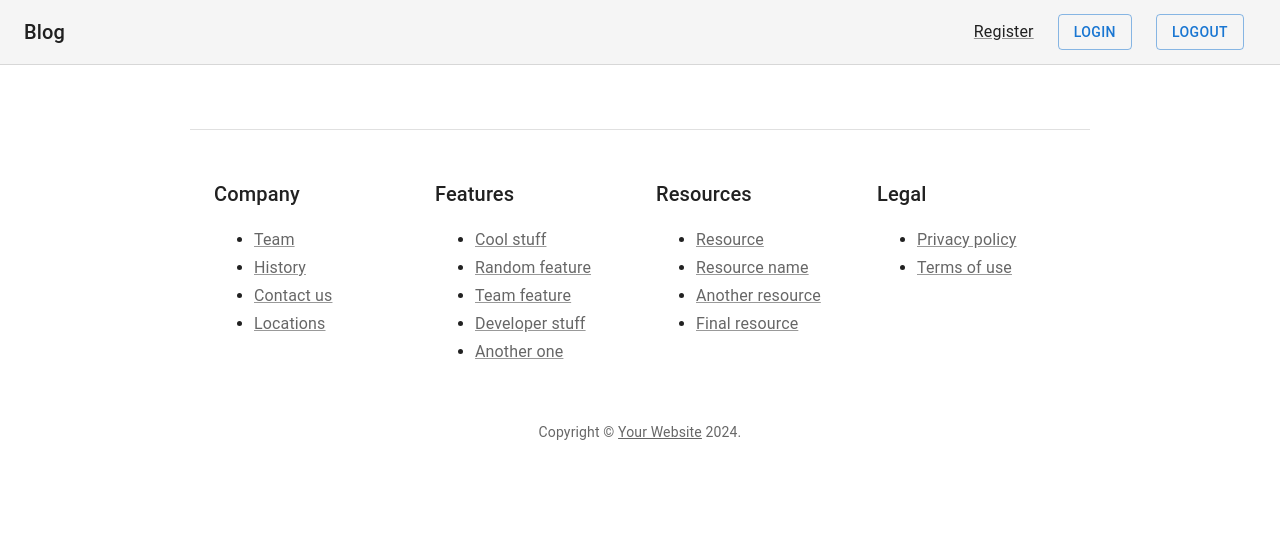
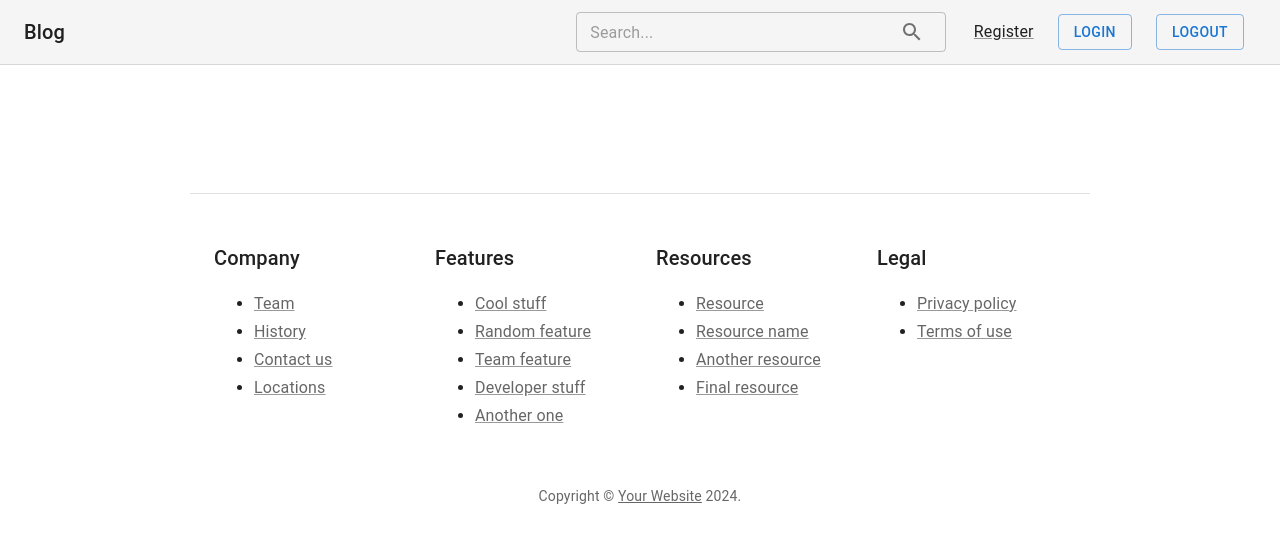
Before and after one commit to Mathijs-V/ecom-dashboard-v7, a React (Create React App) app: page /blog/1 in a window 1280 px wide. Shown: the top 542 px of the page. Built offline with nearby package versions, Linux system fonts and the light colour scheme; no server answers.

Commit message:
search_functionality

```diff
--- a/package.json
+++ b/package.json
@@ -5,6 +5,7 @@
   "dependencies": {
     "@emotion/react": "^11.11.4",
     "@emotion/styled": "^11.11.5",
+    "@mui/icons-material": "^5.15.19",
     "@mui/material": "^5.15.19",
     "@testing-library/jest-dom": "^5.17.0",
     "@testing-library/react": "^13.4.0",
--- a/src/App.js
+++ b/src/App.js
@@ -7,6 +7,7 @@ import Register from './components/register';
 import Login from './components/login';
 import Logout from './components/logout';
 import Single from './components/single';
+import Search from './components/Search';
 
 function App() {
   return (
@@ -17,7 +18,8 @@ function App() {
           <Route path='/register' element={<Register />} />
           <Route path='/login' element={<Login />} />
           <Route path='/logout' element={<Logout />} />
-          <Route path='/post/:slug' element={<Single />} />
+          <Route path='/blog/:slug' element={<Single />} />
+          <Route path='/search' element={<Search />} />
         </Routes>
       <Footer />
     </Router>
--- a/src/components/Header.js
+++ b/src/components/Header.js
@@ -1,25 +1,64 @@
-import React from 'react';
+import React, { useState } from 'react';
 import AppBar from '@mui/material/AppBar';
 import Toolbar from '@mui/material/Toolbar';
 import Typography from '@mui/material/Typography';
 import CssBaseline from '@mui/material/CssBaseline';
-import { NavLink } from 'react-router-dom';
+import { styled } from '@mui/material/styles';
+import { NavLink, useNavigate } from 'react-router-dom';
 import Link from '@mui/material/Link';
 import Button from '@mui/material/Button';
-import { Box } from '@mui/material';
+import TextField from '@mui/material/TextField';
+import IconButton from '@mui/material/IconButton';
+import SearchIcon from '@mui/icons-material/Search';
+
+const PREFIX = 'Header';
+const classes = {
+  appBar: `${PREFIX}-appBar`,
+  link: `${PREFIX}-link`,
+  toolbarTitle: `${PREFIX}-toolbarTitle`,
+  searchInput: `${PREFIX}-searchInput`
+};
+
+const Root = styled('div')(({ theme }) => ({
+  [`& .${classes.appBar}`]: {
+    borderBottom: `1px solid ${theme.palette.divider}`,
+  },
+  [`& .${classes.link}`]: {
+    margin: theme.spacing(1, 1.5),
+  },
+  [`& .${classes.toolbarTitle}`]: {
+    flexGrow: 1,
+  },
+  [`& .${classes.searchInput}`]: {
+    marginRight: theme.spacing(2),
+    width: '30%',
+  },
+}));
 
 function Header() {
+  const navigate = useNavigate();
+  const [search, setSearch] = useState('');
+
+  const goSearch = () => {
+    navigate(`/search/?search=${search}`);
+  };
+
   return (
-		<React.Fragment>
+    <Root>
       <CssBaseline />
       <AppBar
         position="static"
         color="default"
         elevation={0}
-				sx={{ borderBottom: (theme) => `1px solid ${theme.palette.divider}` }}
+        className={classes.appBar}
       >
-				<Toolbar sx={{ flexWrap: 'wrap' }}>
-					<Typography variant="h6" color="inherit" noWrap sx={{ flexGrow: 1 }}>
+        <Toolbar className={classes.toolbar}>
+          <Typography
+            variant="h6"
+            color="inherit"
+            noWrap
+            className={classes.toolbarTitle}
+          >
             <Link
               component={NavLink}
               to="/"
@@ -29,12 +68,29 @@ function Header() {
               Blog
             </Link>
           </Typography>
+
+          <TextField
+            className={classes.searchInput}
+            variant="outlined"
+            size="small"
+            value={search}
+            onChange={(e) => setSearch(e.target.value)}
+            placeholder="Search..."
+            InputProps={{
+              endAdornment: (
+                <IconButton onClick={goSearch}>
+                  <SearchIcon />
+                </IconButton>
+              ),
+            }}
+          />
+
           <nav>
             <Link
               color="textPrimary"
+              className={classes.link}
               component={NavLink}
               to="/register"
-							sx={{ my: 1, mx: 1.5 }}
             >
               Register
             </Link>
@@ -42,24 +98,24 @@ function Header() {
           <Button
             color="primary"
             variant="outlined"
+            className={classes.link}
             component={NavLink}
             to="/login"
-						sx={{ my: 1, mx: 1.5 }}
           >
             Login
           </Button>
           <Button
             color="primary"
             variant="outlined"
+            className={classes.link}
             component={NavLink}
             to="/logout"
-						sx={{ my: 1, mx: 1.5 }}
           >
             Logout
           </Button>
         </Toolbar>
       </AppBar>
-		</React.Fragment>
+    </Root>
   );
 }
 
--- a/src/components/Posts.js
+++ b/src/components/Posts.js
@@ -45,7 +45,7 @@ const Posts = (props) => {
           {posts.map((post) => (
             <Grid item key={post.id} xs={12} md={4}>
               <Card>
-                <Link to={`/post/${post.slug}`} style={{ textDecoration: 'none', color: 'inherit' }}>
+                <Link to={`/blog/${post.slug}`} style={{ textDecoration: 'none', color: 'inherit' }}>
                   <CardHeaderStyled />
                   <CardMediaStyled
                     image="https://source.unsplash.com/random"
--- /dev/null
+++ b/src/components/Search.js
@@ -0,0 +1,101 @@
+import React, { useState, useEffect } from 'react';
+import axiosInstance from '../axios';
+import { styled } from '@mui/material/styles';
+import Card from '@mui/material/Card';
+import CardContent from '@mui/material/CardContent';
+import CardMedia from '@mui/material/CardMedia';
+import Grid from '@mui/material/Grid';
+import Typography from '@mui/material/Typography';
+import Container from '@mui/material/Container';
+import MuiLink from '@mui/material/Link';
+import { useSearchParams } from 'react-router-dom';
+
+const PREFIX = 'Search';
+const classes = {
+  cardMedia: `${PREFIX}-cardMedia`,
+  link: `${PREFIX}-link`,
+  cardHeader: `${PREFIX}-cardHeader`,
+  postTitle: `${PREFIX}-postTitle`,
+  postText: `${PREFIX}-postText`
+};
+
+const Root = styled('div')(({ theme }) => ({
+  [`&.${classes.cardMedia}`]: {
+    paddingTop: '56.25%', // 16:9
+  },
+  [`& .${classes.link}`]: {
+    margin: theme.spacing(1, 1.5),
+  },
+  [`& .${classes.cardHeader}`]: {
+    backgroundColor: theme.palette.mode === 'light' ? theme.palette.grey[200] : theme.palette.grey[700],
+  },
+  [`& .${classes.postTitle}`]: {
+    fontSize: '16px',
+    textAlign: 'left',
+  },
+  [`& .${classes.postText}`]: {
+    display: 'flex',
+    justifyContent: 'left',
+    alignItems: 'baseline',
+    fontSize: '12px',
+    textAlign: 'left',
+    marginBottom: theme.spacing(2),
+  }
+}));
+
+const Search = () => {
+  const [searchParams] = useSearchParams();
+  const [appState, setAppState] = useState({
+    posts: [],
+  });
+
+  useEffect(() => {
+    const query = searchParams.toString();
+    axiosInstance.get(`blog/search/?${query}`).then((res) => {
+      const allPosts = res.data;
+      setAppState({ posts: allPosts });
+    });
+  }, [searchParams]);
+
+  return (
+    <React.Fragment>
+      <Container maxWidth="md" component="main">
+        <Grid container spacing={5} alignItems="flex-end">
+          {appState.posts.map((post) => (
+            <Grid item key={post.id} xs={12} md={4}>
+              <Card>
+                <MuiLink
+                  color="textPrimary"
+                  href={`/post/${post.slug}`}
+                  className={classes.link}
+                >
+                  <CardMedia
+                    className={classes.cardMedia}
+                    image="https://source.unsplash.com/random"
+                    title="Image title"
+                  />
+                </MuiLink>
+                <CardContent>
+                  <Typography
+                    gutterBottom
+                    variant="h6"
+                    component="h2"
+                    className={classes.postTitle}
+                  >
+                    {post.title.substr(0, 50)}...
+                  </Typography>
+                  <div className={classes.postText}>
+                    <Typography color="textSecondary">
+                      {post.excerpt.substr(0, 40)}...
+                    </Typography>
+                  </div>
+                </CardContent>
+              </Card>
+            </Grid>
+          ))}
+        </Grid>
+      </Container>
+    </React.Fragment>
+  );
+};
+export default Search;
--- a/src/components/single.js
+++ b/src/components/single.js
@@ -27,7 +27,7 @@ export default function Post() {
   const [data, setData] = useState({ posts: [] });
 
   useEffect(() => {
-    axiosInstance.get(slug).then((res) => {
+    axiosInstance.get(`blog/${slug}/`).then((res) => {
       setData({ posts: res.data });
       console.log(res.data);
     });
--- a/src/home.js
+++ b/src/home.js
@@ -16,7 +16,7 @@ function Home() {
         if (!accessToken) {
             setAppState({ loading: false, posts: null, error: 'You are not authorized to view this content.' });
         } else {
-            axiosInstance.get('/')
+            axiosInstance.get('blog/')
                 .then((res) => {
                     const allPosts = res.data;
                     setAppState({ loading: false, posts: allPosts, error: null });
```
Also changed, not shown: 1 other file (tests, documents, lock files or other folders). Lines whose indentation alone changed are shown as unchanged.
